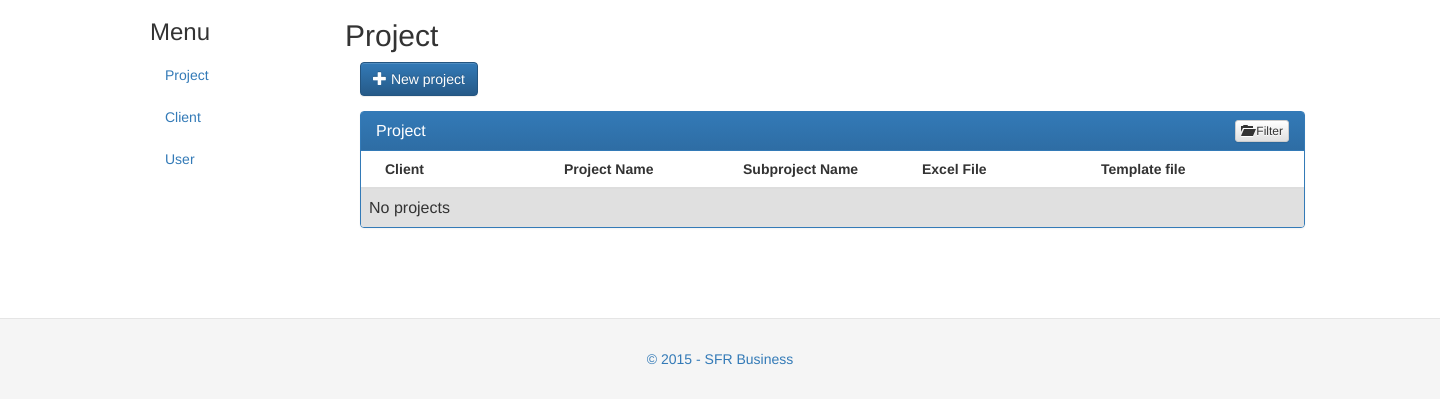
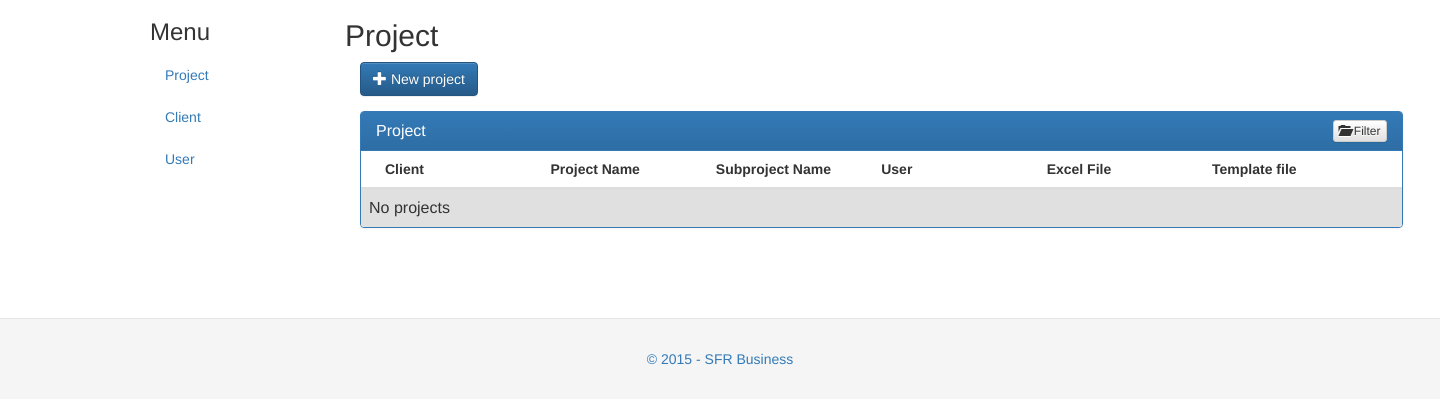
Before and after one commit to JoelCapitao/web-nsg, a Flask app: page /project in a window 1440 px wide; the page is wider, and only the part inside the window is pictured. Shown: the part 51-455 px from the top of that part. Run offline with Flask 2, Linux system fonts and the light colour scheme; a user stored in the database is signed in; data that the repository does not hold is empty; some libraries are stand-ins or nearby versions.

Commit message:
Now we display projects whether they are public

```diff
--- a/app.py
+++ b/app.py
@@ -198,8 +198,10 @@ def nsg_processing(excel_worbook, template_file):
 @app.route('/project')
 @login_required
 def project_display_all():
-    #projects = Project.query.all()
-    projects = Project.query.filter_by(user=g.user).all()
+    projects = Project.query.filter(
+        (Project.user == g.user) |
+        (Project.public.isnot(False))
+    ).all()
     for _project in projects:
         _all_version_of_the_project = _project.version.all()
         if _all_version_of_the_project:
--- a/templates/project_display.html
+++ b/templates/project_display.html
@@ -80,7 +80,7 @@
                           </tr>
                           <tr>
                               <td align="center">
-                                <input id="OnOffButton" type="checkbox" data-off-text="Private" data-on-text="Public" checked="false" state="{% if project.public == True %}true{% else %}false{% endif %}">
+                                <input id="OnOffButton" type="checkbox" data-off-text="Private" data-on-text="Public" {% if project.public == True %}checked{% endif %}>
                               </td>
                           </tr>
                         </tbody>
--- a/templates/project_display_all.html
+++ b/templates/project_display_all.html
@@ -6,7 +6,7 @@
         <h2>Project</h2>
     </div>
     <div class="row">
-        <div class="col-sm-10">
+        <div class="col-sm-11">
             <div>
                 <a class="btn btn-primary" href="/project/new" role="button">
                     <i class="glyphicon glyphicon-plus"></i>
@@ -27,6 +27,7 @@
                             <th><input type="text" class="form-control" placeholder="Client" disabled></th>
                             <th><input type="text" class="form-control" placeholder="Project Name" disabled></th>
                             <th><input type="text" class="form-control" placeholder="Subproject Name" disabled></th>
+                            <th><input type="text" class="form-control" placeholder="User" disabled></th>
                             <th><input type="text" class="form-control" placeholder="Excel File" disabled></th>
                             <th><input type="text" class="form-control" placeholder="Template file" disabled></th>
                             <th><input type="hidden" class="form-control" placeholder=""></th>
@@ -36,7 +37,7 @@
                     <tbody>
                         {% if not project %}
                             <tr>
-                                <td colspan = "8" bgcolor="#E0E0E0 ">
+                                <td colspan = "9" bgcolor="#E0E0E0 ">
                                     No projects
                                 </td>
                             </tr>
@@ -50,6 +51,7 @@
                                 <td>{{ p.client }}</td>
                                 <td>{{ p.projectName }}</td>
                                 <td>{{ p.subProjectName }}</td>
+                                <td>{{ p.user.firstname }} {{ p.user.lastname }}</td>
                                 <td><a href="/download/{{ p.id }}/{{ p.lastVersion }}/{{ p.excelFile }}" target="_blank" download=""><span class="fa fa-file-excel-o fa-1x"></span></a></td>
                                 <td><a href="/download/{{ p.id }}/{{ p.lastVersion }}/{{ p.templateFile }}" target="_blank" download=""><span class="fa fa-file-code-o fa-1x"></span></a></td>
                                 <th><a href="{{ url_for('project_update', id=p.id) }}"  type="button" class="delete btn btn-sm btn-warning"><i class="glyphicon glyphicon-edit"></i></a></th>
```
